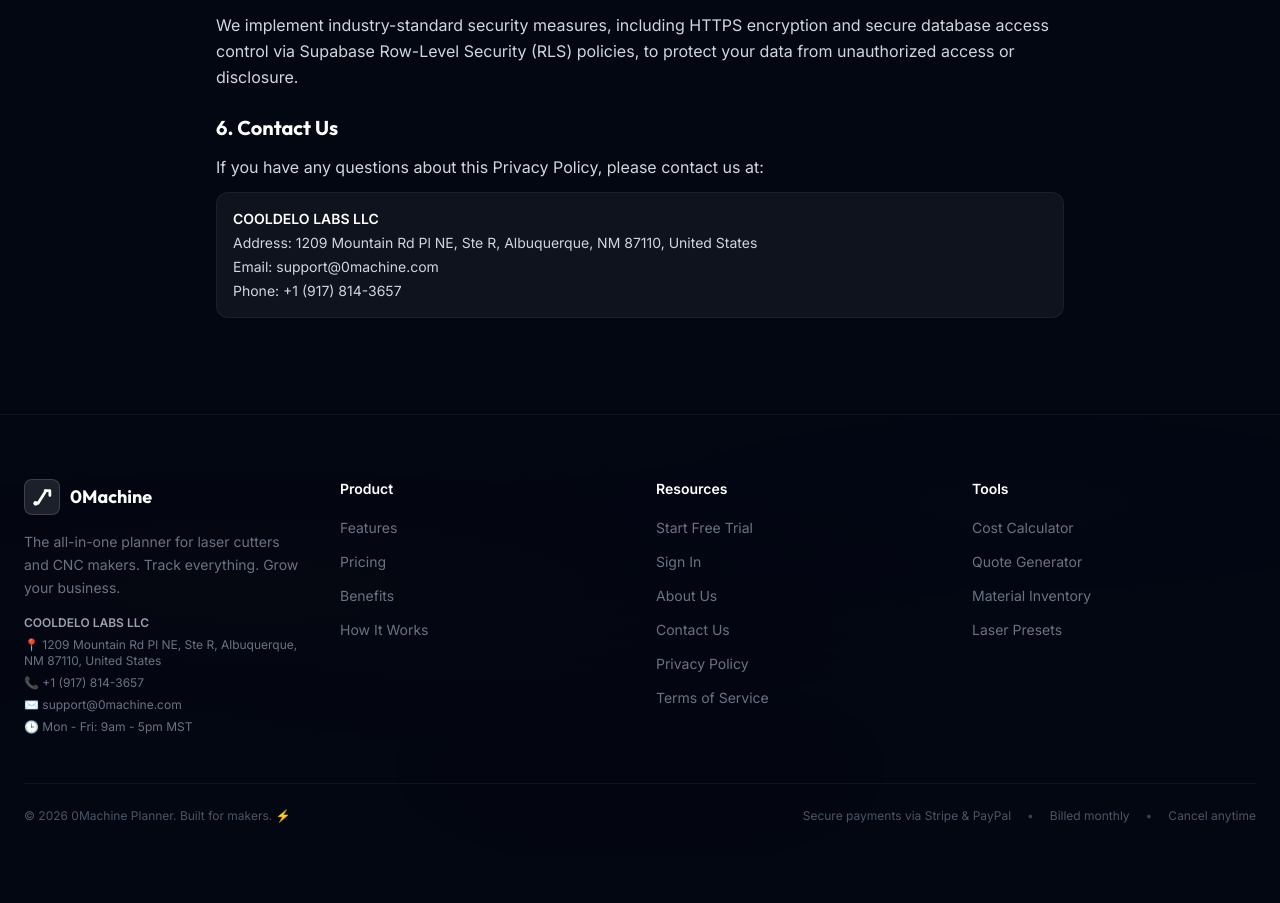
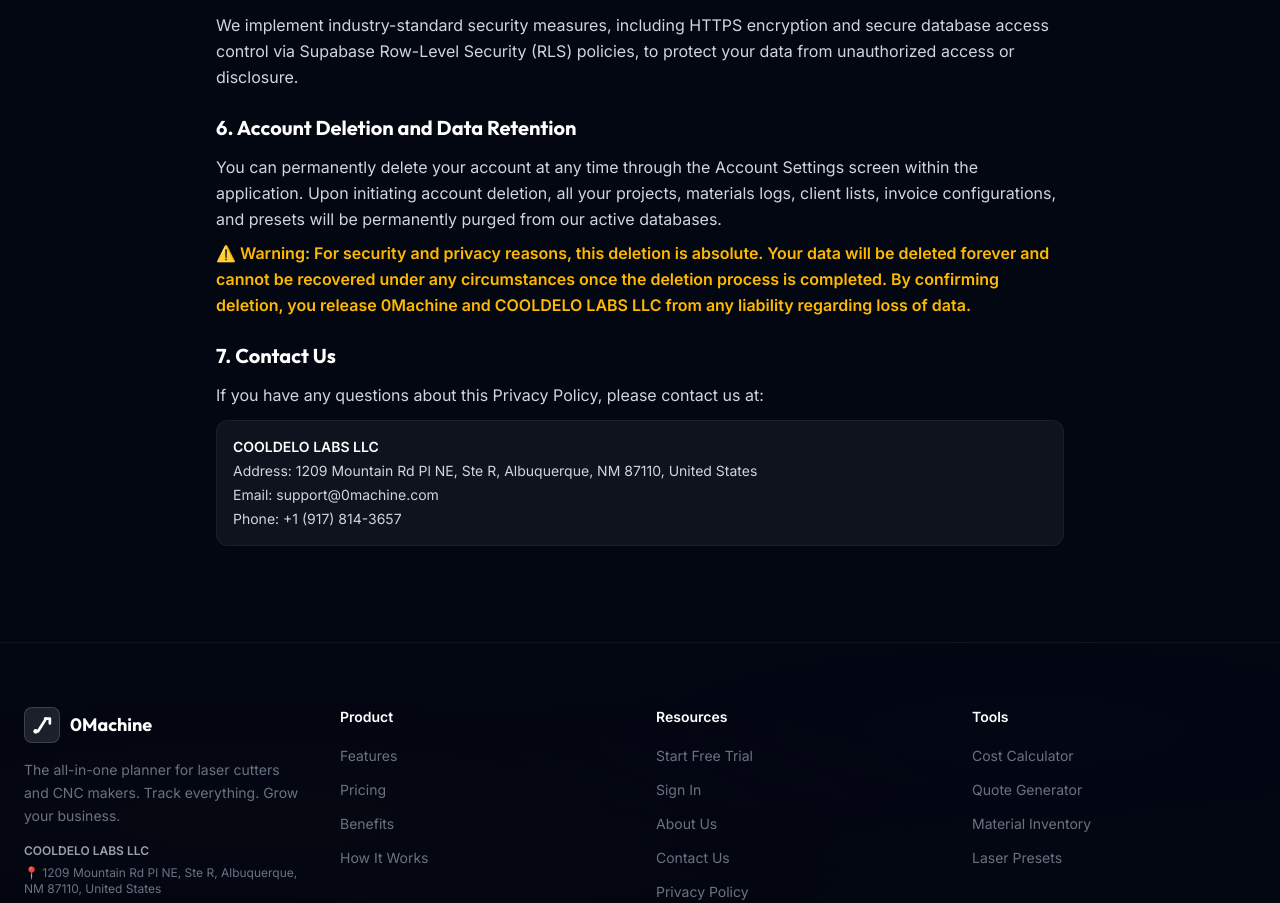
Before and after one commit to anouar1990/0machine-landing, a Next.js app: page /privacy in a window 1280 px wide. Shown: the part 1110-2013 px from the top of the page. Before the commit the page ends 1966 px from the top, so only its background shows below. Built offline with nearby package versions, Linux system fonts and the light colour scheme.

Commit message:
docs: add account deletion and data retention clause to privacy policy

```diff
--- a/app/privacy/page.js
+++ b/app/privacy/page.js
@@ -68,7 +68,18 @@
           </section>
 
           <section>
-            <h2 className="text-xl font-bold text-white font-[Outfit] mb-3">6. Contact Us</h2>
+            <h2 className="text-xl font-bold text-white font-[Outfit] mb-3">6. Account Deletion and Data Retention</h2>
+            <p>
+              You can permanently delete your account at any time through the Account Settings screen within the application.
+              Upon initiating account deletion, all your projects, materials logs, client lists, invoice configurations, and presets will be permanently purged from our active databases.
+            </p>
+            <p className="mt-2 text-amber-400 font-semibold">
+              ⚠️ Warning: For security and privacy reasons, this deletion is absolute. Your data will be deleted forever and cannot be recovered under any circumstances once the deletion process is completed. By confirming deletion, you release 0Machine and COOLDELO LABS LLC from any liability regarding loss of data.
+            </p>
+          </section>
+
+          <section>
+            <h2 className="text-xl font-bold text-white font-[Outfit] mb-3">7. Contact Us</h2>
             <p>
               If you have any questions about this Privacy Policy, please contact us at:
             </p>
```
